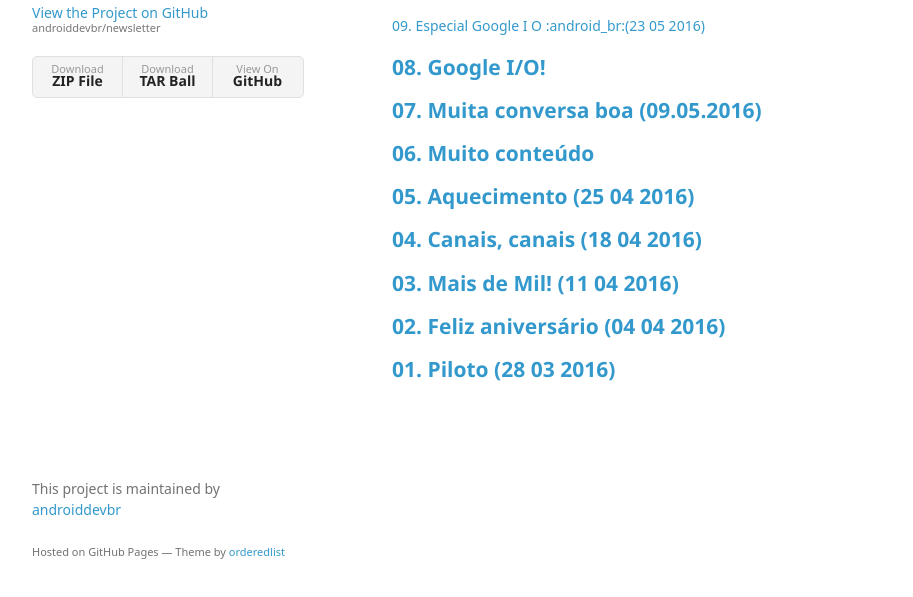
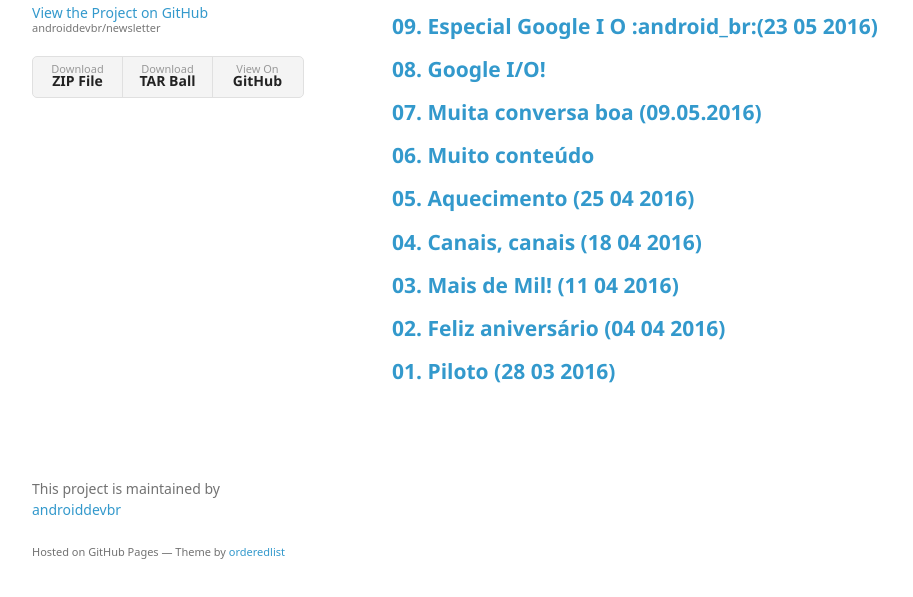
Before and after one commit to androiddevbr/newsletter, a plain HTML site: page index.html in a window 1280 px wide. Shown: the part 169-766 px from the top of the page, without its empty margins (178-1091 px from the left). Drawn offline with Linux system fonts and the light colour scheme; a web font is replaced by a local one.

Commit message:
Create gh-pages branch via GitHub

```diff
--- a/index.html
+++ b/index.html
@@ -34,7 +34,9 @@
 <h2>
 <a id="arquivo" class="anchor" href="#arquivo" aria-hidden="true"><span aria-hidden="true" class="octicon octicon-link"></span></a>Arquivo</h2>
 
-<p><a href="https://github.com/androiddevbr/newsletter/wiki/09.-Especial-Google-I-O-:android_br:(23-05-2016)">09. Especial Google I O :android_br:(23 05 2016)</a></p>
+<h2>
+<a id="09-especial-google-i-o-android_br23-05-2016" class="anchor" href="#09-especial-google-i-o-android_br23-05-2016" aria-hidden="true"><span aria-hidden="true" class="octicon octicon-link"></span></a><a href="https://github.com/androiddevbr/newsletter/wiki/09.-Especial-Google-I-O-:android_br:(23-05-2016)">09. Especial Google I O :android_br:(23 05 2016)</a>
+</h2>
 
 <h2>
 <a id="08-google-io" class="anchor" href="#08-google-io" aria-hidden="true"><span aria-hidden="true" class="octicon octicon-link"></span></a><a href="https://github.com/androiddevbr/newsletter/wiki/08.-Google-I-O!">08. Google I/O!</a>
--- a/params.json
+++ b/params.json
@@ -1,6 +1,6 @@
 {
   "name": "Newsletter",
   "tagline": "Bem vindo a newsletter do Android Dev BR.",
-  "body": "Toda semana publicamos o que rolou de mais interessante no nosso Slack.\r\nQuer participar da conversa? Acesse www.androiddevbr.org e entre no nosso Slack.\r\n\r\n## Arquivo\r\n[09. Especial Google I O :android_br:(23 05 2016)](https://github.com/androiddevbr/newsletter/wiki/09.-Especial-Google-I-O-:android_br:(23-05-2016))\r\n[08. Google I/O!](https://github.com/androiddevbr/newsletter/wiki/08.-Google-I-O!)\r\n--\r\n[07. Muita conversa boa (09.05.2016)](https://github.com/androiddevbr/newsletter/wiki/07.-Muita-conversa-boa-(09.05.2016))\r\n--\r\n[06. Muito conteúdo](https://github.com/androiddevbr/newsletter/wiki/06.-Muito-conte%C3%BAdo-(02-05-2016))\r\n--\r\n[05. Aquecimento (25 04 2016)](https://github.com/androiddevbr/newsletter/wiki/05.-Aquecimento-(25-04-2016))\r\n--\r\n[04. Canais, canais (18 04 2016)](https://github.com/androiddevbr/newsletter/wiki/04.-Canais,-canais---(18-04-2016))\r\n--\r\n[03. Mais de Mil! (11 04 2016)](https://github.com/androiddevbr/newsletter/wiki/03.-Mais-de-Mil!-(11-04-2016))\r\n--\r\n[02. Feliz aniversário (04 04 2016)](https://github.com/androiddevbr/newsletter/wiki/02.---Feliz-anivers%C3%A1rio-(04-04-2016))\r\n--\r\n[01. Piloto (28 03 2016)](https://github.com/androiddevbr/newsletter/wiki/01.-Piloto-(28-03-2016))\r\n--",
+  "body": "Toda semana publicamos o que rolou de mais interessante no nosso Slack.\r\nQuer participar da conversa? Acesse www.androiddevbr.org e entre no nosso Slack.\r\n\r\n## Arquivo\r\n[09. Especial Google I O :android_br:(23 05 2016)](https://github.com/androiddevbr/newsletter/wiki/09.-Especial-Google-I-O-:android_br:(23-05-2016))\r\n--\r\n[08. Google I/O!](https://github.com/androiddevbr/newsletter/wiki/08.-Google-I-O!)\r\n--\r\n[07. Muita conversa boa (09.05.2016)](https://github.com/androiddevbr/newsletter/wiki/07.-Muita-conversa-boa-(09.05.2016))\r\n--\r\n[06. Muito conteúdo](https://github.com/androiddevbr/newsletter/wiki/06.-Muito-conte%C3%BAdo-(02-05-2016))\r\n--\r\n[05. Aquecimento (25 04 2016)](https://github.com/androiddevbr/newsletter/wiki/05.-Aquecimento-(25-04-2016))\r\n--\r\n[04. Canais, canais (18 04 2016)](https://github.com/androiddevbr/newsletter/wiki/04.-Canais,-canais---(18-04-2016))\r\n--\r\n[03. Mais de Mil! (11 04 2016)](https://github.com/androiddevbr/newsletter/wiki/03.-Mais-de-Mil!-(11-04-2016))\r\n--\r\n[02. Feliz aniversário (04 04 2016)](https://github.com/androiddevbr/newsletter/wiki/02.---Feliz-anivers%C3%A1rio-(04-04-2016))\r\n--\r\n[01. Piloto (28 03 2016)](https://github.com/androiddevbr/newsletter/wiki/01.-Piloto-(28-03-2016))\r\n--",
   "note": "Don't delete this file! It's used internally to help with page regeneration."
 }
```
